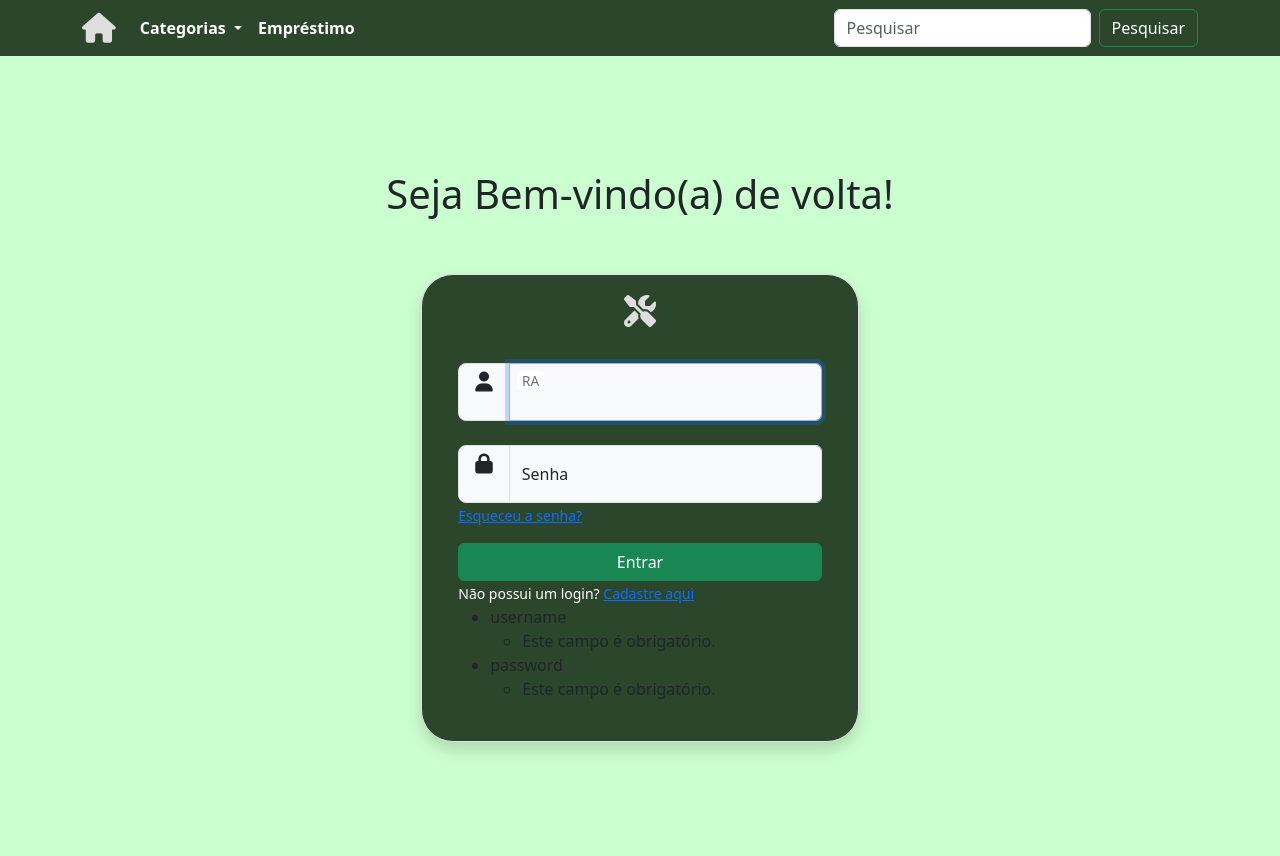
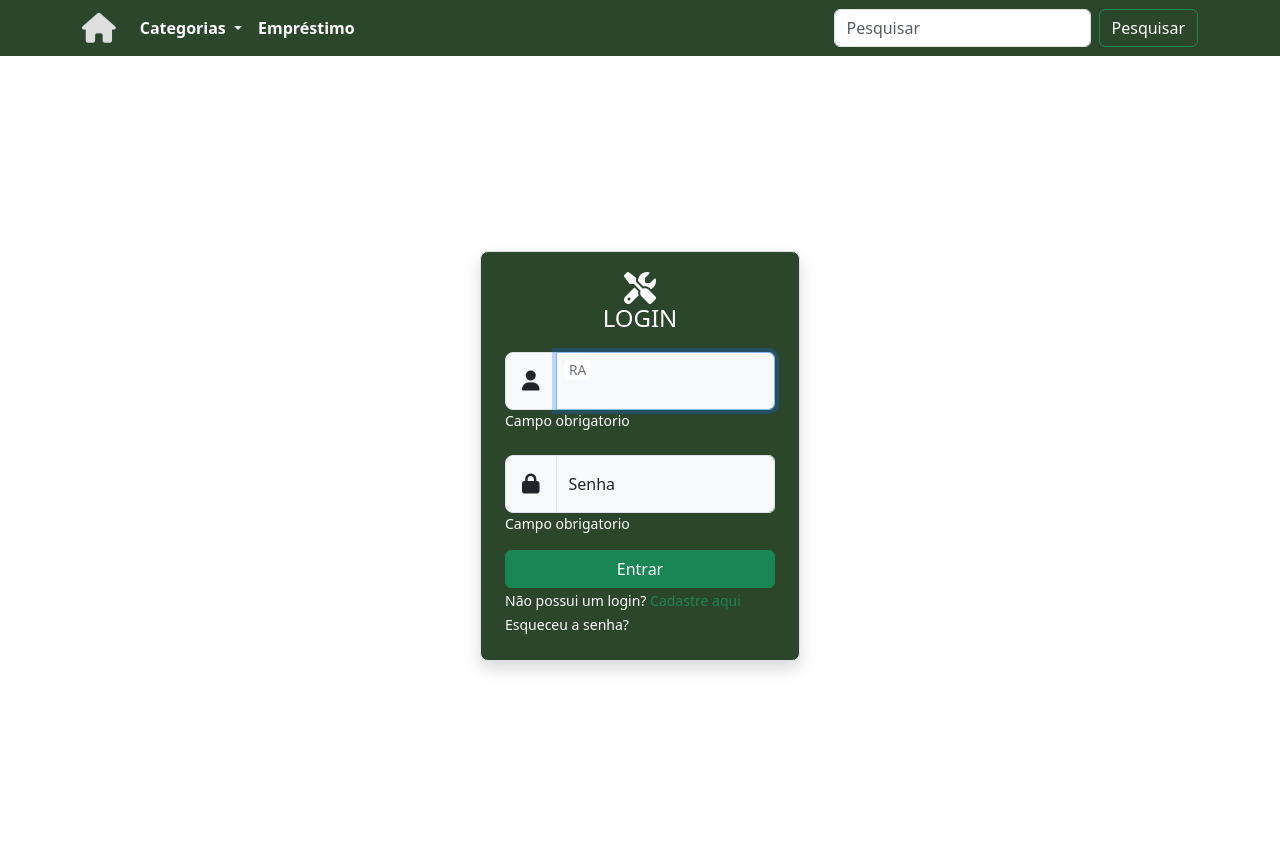
Before and after one commit to Familia-Craft/PI-Web, a Django app: page /login in a window 1280 px wide. Run offline with Django 4.2, Linux system fonts and the light colour scheme; some libraries are stand-ins or nearby versions.

Commit message:
Design Login e Cadastro
Design das paginas de login e cadastro feito.

```diff
--- a/PI_WEB/PI_WEB/templates/index.html
+++ b/PI_WEB/PI_WEB/templates/index.html
@@ -16,7 +16,7 @@
     crossorigin="anonymous" referrerpolicy="no-referrer" />
 </head>
 
-<body style="{%block style_body %}{% endblock %}">
+<body class='vh-100'>
 
   <!-- Começo da Nav Bar -->
 
@@ -32,7 +32,7 @@
 
         <!-- Lista de Links Clicáveis -->
 
-        <ul class="navbar-nav me-auto mb-2 mb-lg-0">
+        <ul class="navbar-nav me-auto">
 
           <li class="nav-item dropdown">
             <a class="nav-link dropdown-toggle fw-semibold" href="#" role="button" data-bs-toggle="dropdown" aria-expanded="false" style="color: #ffffff;">
--- a/PI_WEB/PI_WEB/templates/login.html
+++ b/PI_WEB/PI_WEB/templates/login.html
@@ -1,20 +1,20 @@
 {% extends 'index.html' %}
 {% load widget_tweaks %}
 {% block style_body %}
-background-color: #ccffcf
+background-color: #ffffff
 {%endblock%}
 {% block content %}
 
-<div class="container d-flex flex-column justify-content-center align-items-center w-100 vh-100">
-    <h1>Seja Bem-vindo(a) de volta!</h1>
-    <div class="p-4 mt-5 row border rounded-5 shadow" style="background-color: #2c462c;">
-        <div class="text-center"><i class="fa-solid fa-screwdriver-wrench fa-2xl mx-auto" style="color: #dedede;"></i></div>
+<div class="h-100 d-flex justify-content-center align-items-center vh-100">
+    <div class="p-4 border rounded-3 shadow w-25" style="background-color: #2c462c;">
+        <div class="text-center"><i class="fa-solid fa-screwdriver-wrench fa-2xl" style="color: #ffffff;background-color:ff0000"></i><p class='fs-4' style='color:#ffffff'>LOGIN</p></div>
         <form method="POST" class="h-mc mt-3">
             {% csrf_token %}
-            <div class="mt-4 form-group">
+            <div class="mt-2 form-group">
 
                 <div class="input-group input-group-lg">
-                    <i class="input-group-text fa-solid fa-user"></i>
+                    <span class="input-group-text" id="basic-addon1"><i class=" fa-solid fa-user"></i></span>
+
                     <div class="form-floating">
 
                         {% render_field form.username class="form-control bg-light" placeholder="RA"%}
@@ -22,9 +22,10 @@ background-color: #ccffcf
                     </div>
                 </div>
             </div>
+            <div class='text-white'>{% if form.errors.username %}{{'<small><p>Campo obrigatorio</p></small>'}}{% endif %}</div>
             <div class="mt-4 form-group">
                 <div class="input-group input-group-lg">
-                    <i class="input-group-text fa-solid fa-lock "></i>
+                    <span class="input-group-text" id="basic-addon1"><i class="fa-solid fa-lock"></i></span>
                     <div class="form-floating">
 
                         {% render_field form.password class="form-control bg-light" placeholder="Senha"%}
@@ -32,14 +33,14 @@ background-color: #ccffcf
                     </div>
                 </div>
             </div>
+            <div class='text-white'>{% if form.errors.username %}{{'<small><p>Campo obrigatorio</p></small>'}}{% endif %}</div>
+            <button class="btn btn-success w-100" type="submit">Entrar</button>
             <div class="text-white">
-                <small><a class='text-end' href="#">Esqueceu a senha?</a></small>
+                <small>Não possui um login? <a href="{% url 'cadastro-page' %}" class='text-success' style='text-decoration: none'>Cadastre aqui</a></small>
             </div>
-            <button class="mt-3 btn btn-success w-100" type="submit">Entrar</button>
             <div class="text-white">
-                <small>Não possui um login? <a href="{% url 'cadastro-page' %}">Cadastre aqui</a></small>
+                <small><a class='text-end text-white' style='text-decoration: none' href="#">Esqueceu a senha?</a></small>
             </div>
-            {{ form.errors}}
     </div>
 
 </div>
```
Also changed, not shown: PI_WEB/PI_WEB/templates/cadastro.html (+8 -9 lines), PI_WEB/PI_WEB/migrations/0004_alter_usuario_user.py (added).
